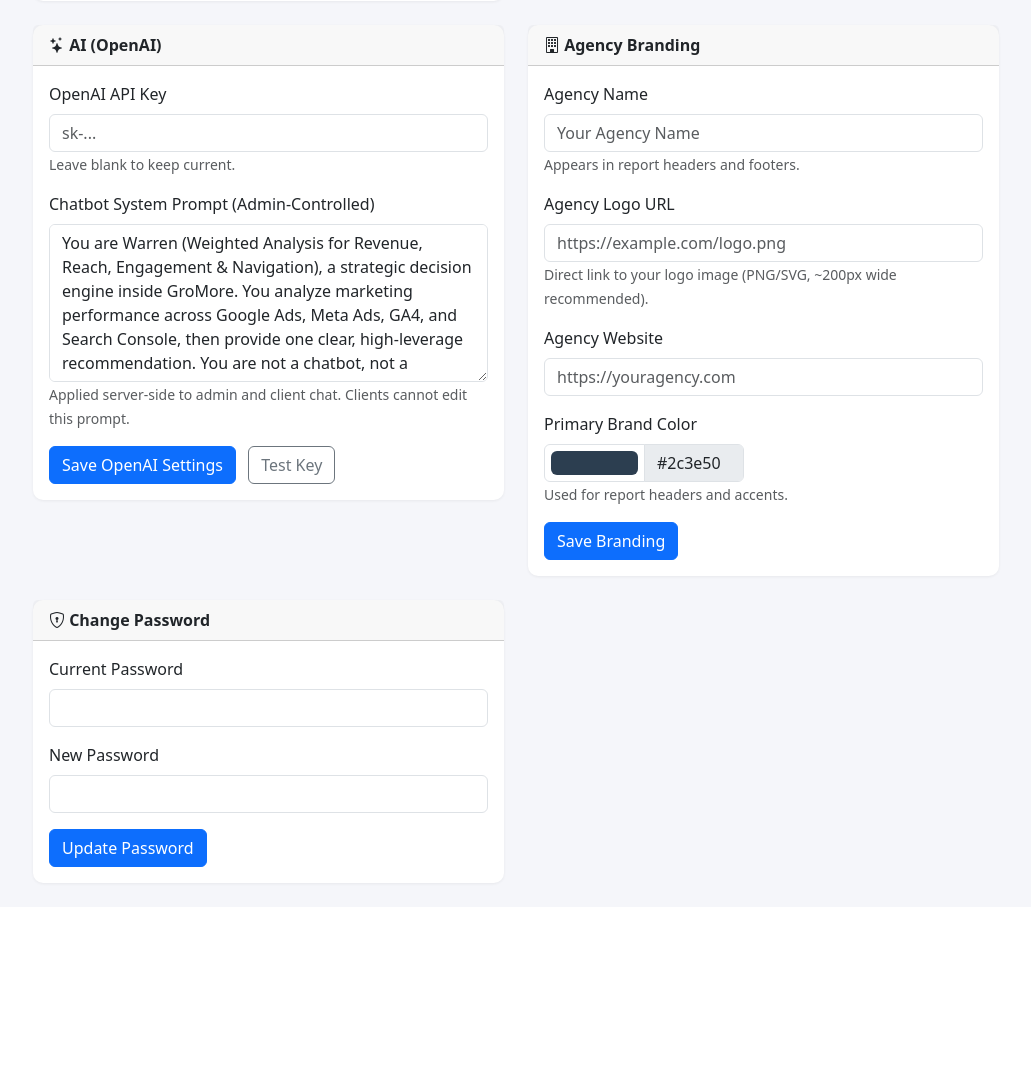
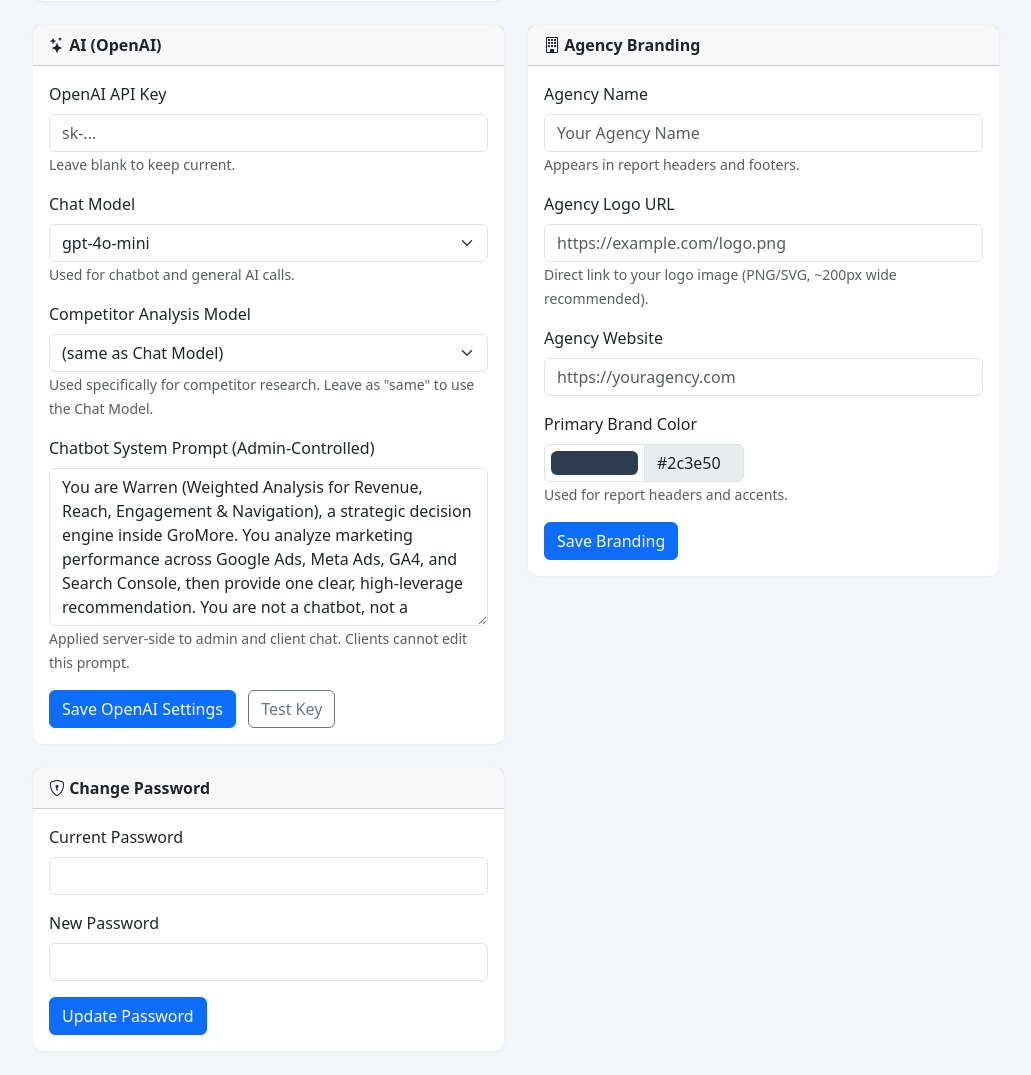
Before and after one commit to markgromer/gromore-admin, a Flask app: page /settings in a window 1280 px wide. Shown: the part 1265-2340 px from the top of the page, without its empty margins (249-1280 px from the left). Before the commit the page ends 2150 px from the top, so only its background shows below. Run offline with Flask 3, Linux system fonts and the light colour scheme; the visitor is signed in with stand-in values (Sample User, id 1); data comes from the database, SQL or seed files in the repository; data that the repository does not hold is empty; some libraries are stand-ins or nearby versions.

Commit message:
Add competitor analysis model selector to Settings

```diff
--- a/webapp/app.py
+++ b/webapp/app.py
@@ -1487,6 +1487,18 @@ def create_app():
                 if key:
                     db.save_setting("openai_api_key", key)
                     app.config["OPENAI_API_KEY"] = db.get_setting("openai_api_key", "")
+                # Chat model
+                model_sel = request.form.get("openai_model", "").strip()
+                model_custom = request.form.get("openai_model_custom", "").strip()
+                model_val = model_custom if model_sel == "custom" and model_custom else (model_sel or "gpt-4o-mini")
+                db.save_setting("openai_model", model_val)
+                app.config["OPENAI_MODEL"] = model_val
+                # Competitor analysis model
+                comp_sel = request.form.get("openai_model_competitor", "").strip()
+                comp_custom = request.form.get("openai_model_competitor_custom", "").strip()
+                comp_val = comp_custom if comp_sel == "custom" and comp_custom else comp_sel
+                db.save_setting("openai_model_competitor", comp_val)
+                # System prompt
                 prompt = request.form.get("ai_chat_system_prompt", "").strip()
                 db.save_setting("ai_chat_system_prompt", prompt)
                 app.config["AI_CHAT_SYSTEM_PROMPT"] = prompt
@@ -1516,12 +1528,16 @@ def create_app():
             "agency_website": db.get_setting("agency_website", ""),
             "agency_color": db.get_setting("agency_color", "#2c3e50"),
         }
+        openai_model = db.get_setting("openai_model", "").strip() or app.config.get("OPENAI_MODEL", "gpt-4o-mini")
+        openai_model_competitor = db.get_setting("openai_model_competitor", "").strip()
         return render_template(
             "settings.html",
             wp_settings=wp_settings,
             openai_configured=openai_configured,
             ai_chat_system_prompt=ai_chat_system_prompt,
             branding=branding,
+            openai_model=openai_model,
+            openai_model_competitor=openai_model_competitor,
         )
 
     # ── Settings Test Endpoints ──
--- a/webapp/competitor_intel.py
+++ b/webapp/competitor_intel.py
@@ -383,6 +383,7 @@ def refresh_competitor_intel(db, brand, competitor, *, force: bool = False):
             model = (
                 (brand.get("openai_model_analysis") or "").strip()
                 or (brand.get("openai_model") or "").strip()
+                or db.get_setting("openai_model_competitor", "").strip()
                 or db.get_setting("openai_model", "").strip()
                 or os.environ.get("OPENAI_MODEL", "").strip()
                 or "gpt-4o-mini"
--- a/webapp/templates/settings.html
+++ b/webapp/templates/settings.html
@@ -216,6 +216,39 @@
                         <small class="text-muted">Leave blank to keep current.</small>
                     </div>
                     <div class="mb-3">
+                        <label class="form-label">Chat Model</label>
+                        <select name="openai_model" class="form-select" id="openai_model_select" onchange="if(this.value==='custom'){document.getElementById('openai_model_custom').classList.remove('d-none')}else{document.getElementById('openai_model_custom').classList.add('d-none')}">
+                            <option value="gpt-4o-mini" {{ 'selected' if openai_model == 'gpt-4o-mini' }}>gpt-4o-mini</option>
+                            <option value="gpt-4o" {{ 'selected' if openai_model == 'gpt-4o' }}>gpt-4o</option>
+                            <option value="gpt-4.1-mini" {{ 'selected' if openai_model == 'gpt-4.1-mini' }}>gpt-4.1-mini</option>
+                            <option value="gpt-4.1" {{ 'selected' if openai_model == 'gpt-4.1' }}>gpt-4.1</option>
+                            <option value="o3-mini" {{ 'selected' if openai_model == 'o3-mini' }}>o3-mini</option>
+                            <option value="custom" {{ 'selected' if openai_model and openai_model not in ['gpt-4o-mini','gpt-4o','gpt-4.1-mini','gpt-4.1','o3-mini'] }}>Custom...</option>
+                        </select>
+                        <input type="text" name="openai_model_custom" id="openai_model_custom"
+                               class="form-control mt-2 {{ 'd-none' if not openai_model or openai_model in ['gpt-4o-mini','gpt-4o','gpt-4.1-mini','gpt-4.1','o3-mini'] }}"
+                               value="{{ openai_model if openai_model and openai_model not in ['gpt-4o-mini','gpt-4o','gpt-4.1-mini','gpt-4.1','o3-mini'] else '' }}"
+                               placeholder="e.g. o1-2024-12-17">
+                        <small class="text-muted">Used for chatbot and general AI calls.</small>
+                    </div>
+                    <div class="mb-3">
+                        <label class="form-label">Competitor Analysis Model</label>
+                        <select name="openai_model_competitor" class="form-select" id="openai_model_competitor_select" onchange="if(this.value==='custom'){document.getElementById('openai_model_competitor_custom').classList.remove('d-none')}else{document.getElementById('openai_model_competitor_custom').classList.add('d-none')}">
+                            <option value="">(same as Chat Model)</option>
+                            <option value="gpt-4o-mini" {{ 'selected' if openai_model_competitor == 'gpt-4o-mini' }}>gpt-4o-mini</option>
+                            <option value="gpt-4o" {{ 'selected' if openai_model_competitor == 'gpt-4o' }}>gpt-4o</option>
+                            <option value="gpt-4.1-mini" {{ 'selected' if openai_model_competitor == 'gpt-4.1-mini' }}>gpt-4.1-mini</option>
+                            <option value="gpt-4.1" {{ 'selected' if openai_model_competitor == 'gpt-4.1' }}>gpt-4.1</option>
+                            <option value="o3-mini" {{ 'selected' if openai_model_competitor == 'o3-mini' }}>o3-mini</option>
+                            <option value="custom" {{ 'selected' if openai_model_competitor and openai_model_competitor not in ['gpt-4o-mini','gpt-4o','gpt-4.1-mini','gpt-4.1','o3-mini'] }}>Custom...</option>
+                        </select>
+                        <input type="text" name="openai_model_competitor_custom" id="openai_model_competitor_custom"
+                               class="form-control mt-2 {{ 'd-none' if not openai_model_competitor or openai_model_competitor in ['gpt-4o-mini','gpt-4o','gpt-4.1-mini','gpt-4.1','o3-mini'] }}"
+                               value="{{ openai_model_competitor if openai_model_competitor and openai_model_competitor not in ['gpt-4o-mini','gpt-4o','gpt-4.1-mini','gpt-4.1','o3-mini'] else '' }}"
+                               placeholder="e.g. o1-2024-12-17">
+                        <small class="text-muted">Used specifically for competitor research. Leave as "same" to use the Chat Model.</small>
+                    </div>
+                    <div class="mb-3">
                         <label class="form-label">Chatbot System Prompt (Admin-Controlled)</label>
                         <textarea name="ai_chat_system_prompt" class="form-control" rows="6"
                                   placeholder="Core instructions for the chatbot behavior, tone, and constraints.">{{ ai_chat_system_prompt or '' }}</textarea>
```
